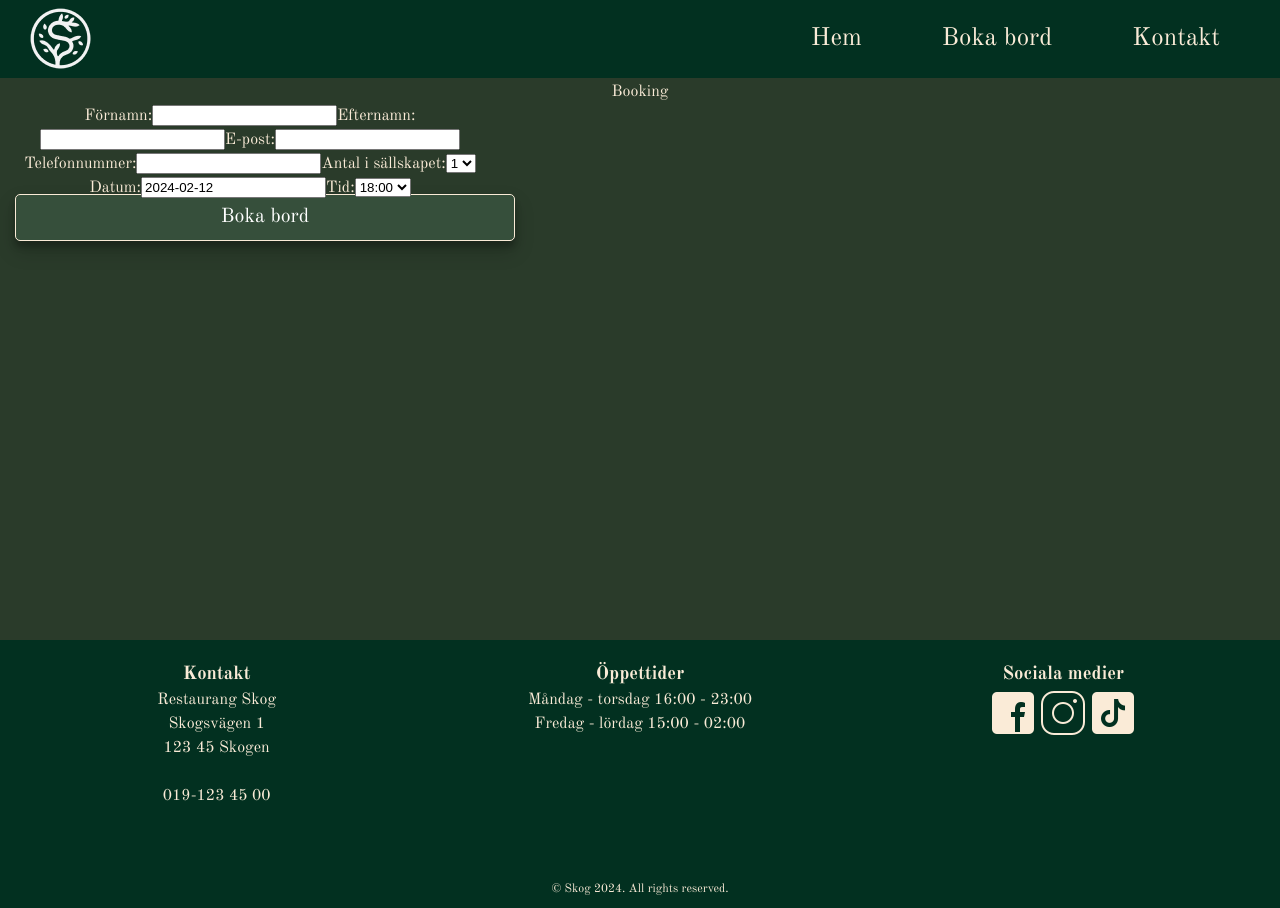
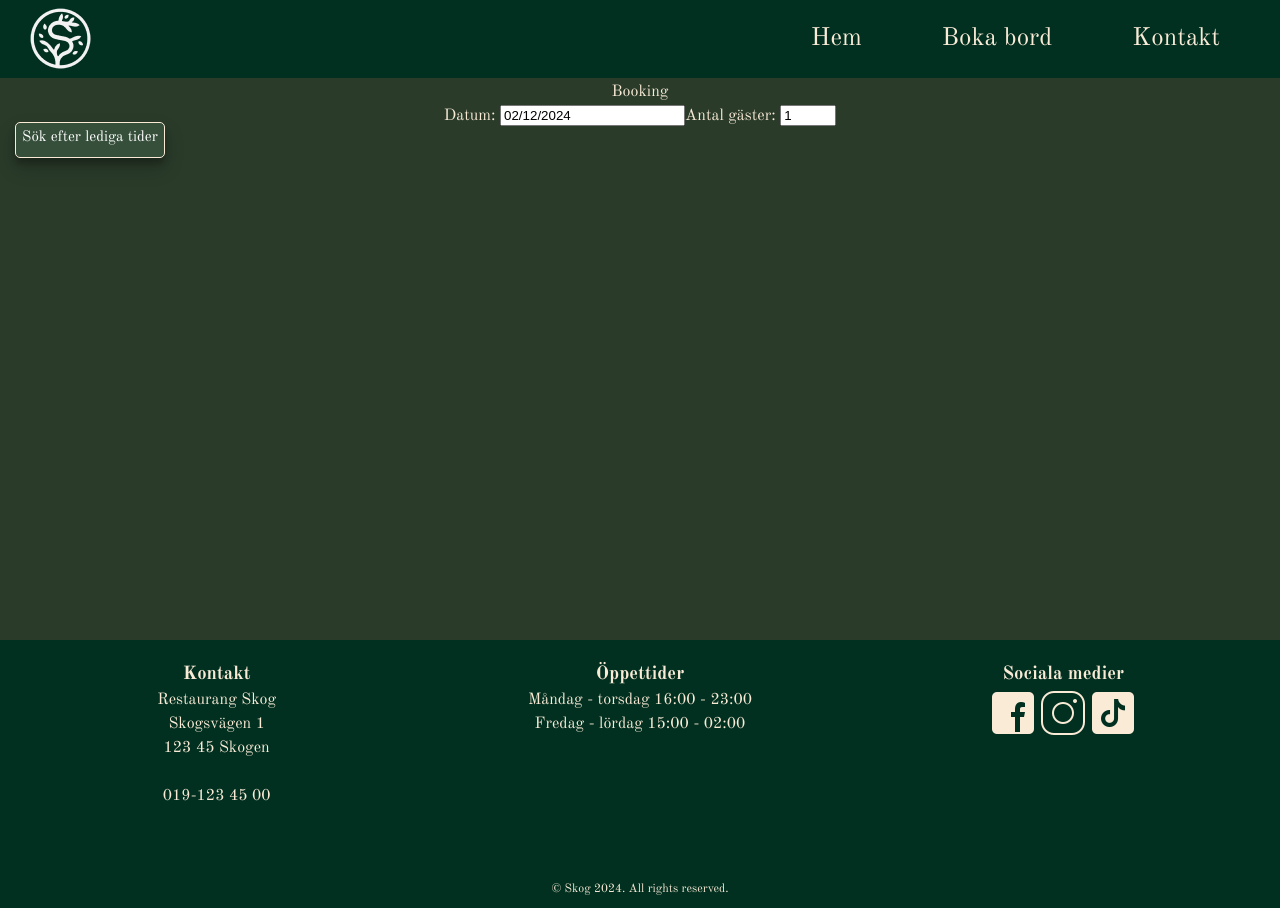
Before and after one commit to Medieinstitutet/the-restaurant-dream-team-6, a React (Vite) app: page /booking in a window 1280 px wide. Built offline with nearby package versions, Linux system fonts and the light colour scheme.

Commit message:
Updated BookingForm, added CheckTables, CustomerInfo, Confirmation. Deleted ConfirmedBooking, FailedBooking. Added types.ts with BookingInfo interface

```diff
--- a/package.json
+++ b/package.json
@@ -14,7 +14,7 @@
     "react": "^18.2.0",
     "react-datepicker": "^6.1.0",
     "react-dom": "^18.2.0",
-    "react-router-dom": "^6.22.0"
+    "react-router-dom": "^6.22.1"
   },
   "devDependencies": {
     "@types/react": "^18.2.43",
--- a/src/components/BookingForm.tsx
+++ b/src/components/BookingForm.tsx
@@ -1,150 +1,95 @@
 import React, { useState } from "react";
+import CheckTables from "./CheckTables";
+import CustomerInfo from "./CustomerInfo";
+import Confirmation from "./Confirmation";
 import axios from "axios";
-import DatePicker from "react-datepicker";
-import { registerLocale } from "react-datepicker";
-import sv from "date-fns/locale/sv";
-import "react-datepicker/dist/react-datepicker.css";
 import { restaurantId } from "../services/api";
-import ConfirmedBooking from "./ConfirmedBooking";
-import FailedBooking from "./FailedBooking";
+import { useNavigate } from "react-router-dom";
 
-registerLocale("sv", sv);
+//interface för bokningsdata
+interface BookingInfo {
+	date: string;
+	time: string;
+	numberOfGuests: number;
+	customer?: {
+		name: string;
+		lastname: string;
+		email: string;
+		phone: string;
+	};
+}
 
 const BookingForm: React.FC = () => {
-	const [firstName, setFirstName] = useState("");
-	const [lastName, setLastName] = useState("");
-	const [email, setEmail] = useState("");
-	const [phone, setPhone] = useState("");
-	const [numberOfGuests, setNumberOfGuests] = useState(1);
-	const [selectedDate, setSelectedDate] = useState(new Date());
-	const [selectedTime, setSelectedTime] = useState("18:00");
-	const [bookingStatus, setBookingStatus] = useState<string | null>(null);
+	const [bookingInfo, setBookingInfo] = useState<BookingInfo>({
+		date: "",
+		time: "",
+		numberOfGuests: 0,
+	});
+	const [step, setStep] = useState<number>(1);
+	const [errorMessage, setErrorMessage] = useState<string>("");
+	const navigate = useNavigate();
 
-	const handleSubmit = async (event: React.FormEvent<HTMLFormElement>) => {
-		event.preventDefault();
+	//Funktion som hanterar steg 1 formuläret - kolla tillgängligheten
+	const handleStep1Submit = (data: { date: string; time: string; numberOfGuests: number }) => {
+		setBookingInfo(data);
+		setStep(2);
+	};
+	//Funktion som hanterar steg 2 formuläret - customer info
+	const handleStep2Submit = (customerData: any) => {
+		setBookingInfo((prevData) => ({ ...prevData, customer: customerData }));
+		setStep(3);
+	};
 
-		// datum till rätt format YYYY-MM-DD
-		const dateStamp = selectedDate.toISOString().substring(0, 10);
+	const [loading, setLoading] = useState(false);
 
-		const bookingData = {
-			restaurantId,
-			date: dateStamp,
-			time: selectedTime,
-			numberOfGuests,
-			customer: {
-				name: firstName,
-				lastname: lastName,
-				email: email,
-				phone: phone,
-			},
-		};
-
+	//Funktion som hanterar bokningsbekräftelsen
+	const handleConfirmation = async () => {
+		setLoading(true);
 		try {
-			const response = await axios.post("https://school-restaurant-api.azurewebsites.net/booking/create", bookingData, {
-				headers: {
-					Authorization: `Bearer ${restaurantId}`,
-				},
+			// skicka POST requesten till API:et för att skapa bokningen
+			await axios.post("https://school-restaurant-api.azurewebsites.net/booking/create", {
+				restaurantId,
+				date: bookingInfo.date,
+				time: bookingInfo.time,
+				numberOfGuests: bookingInfo.numberOfGuests,
+				customer: bookingInfo.customer,
 			});
 
-			setBookingStatus("successful");
-
-			setFirstName("");
-			setLastName("");
-			setEmail("");
-			setPhone("");
-			setNumberOfGuests(1);
-			setSelectedDate(new Date());
-			setSelectedTime("18:00");
+			// om bokningen lyckas, gå vidare till steg 4
+			setStep(4);
 		} catch (error) {
-			setBookingStatus("failed");
-			console.error(error);
+			console.error("Fel vid skapandet av bokning:", error);
+			setErrorMessage("Något gick fel vid bokning. Försök igen senare eller ring oss för att få hjälp.");
+		} finally {
+			setLoading(false);
 		}
 	};
 
+	//Rendera varje steg i bokningen
 	return (
-		<>
-			<form
-				className="form"
-				onSubmit={handleSubmit}
-			>
-				<label htmlFor="firstName">Förnamn:</label>
-				<input
-					type="text"
-					id="firstName"
-					value={firstName}
-					onChange={(e) => setFirstName(e.target.value)}
+		<div>
+			{errorMessage && <p>{errorMessage}</p>}
+			{loading && <p>Laddar..</p>}
+			{step === 1 && <CheckTables onSubmit={handleStep1Submit} />}
+			{step === 2 && (
+				<CustomerInfo
+					onSubmit={handleStep2Submit}
+					onConfirm={handleConfirmation}
+					bookingInfo={bookingInfo}
 				/>
-
-				<label htmlFor="lastName">Efternamn:</label>
-				<input
-					type="text"
-					id="lastName"
-					value={lastName}
-					onChange={(e) => setLastName(e.target.value)}
+			)}
+			{step === 3 && (
+				<Confirmation
+					onConfirm={handleConfirmation}
+					navigate={navigate}
+					customerData={{
+						name: bookingInfo.customer?.name || "",
+						time: bookingInfo.time,
+						date: bookingInfo.date,
+					}}
 				/>
-
-				<label htmlFor="email">E-post:</label>
-				<input
-					type="email"
-					id="email"
-					value={email}
-					onChange={(e) => setEmail(e.target.value)}
-				/>
-
-				<label htmlFor="phone">Telefonnummer:</label>
-				<input
-					type="tel"
-					id="phone"
-					value={phone}
-					onChange={(e) => setPhone(e.target.value)}
-				/>
-
-				<label htmlFor="numberOfGuests">Antal i sällskapet:</label>
-				<select
-					id="numberOfGuests"
-					value={numberOfGuests}
-					onChange={(e) => setNumberOfGuests(parseInt(e.target.value))}
-				>
-					{[1, 2, 3, 4, 5, 6].map((number) => (
-						<option
-							key={number}
-							value={number}
-						>
-							{number}
-						</option>
-					))}
-				</select>
-
-				<label htmlFor="date">Datum:</label>
-				<DatePicker
-					id="date"
-					className="datepicker"
-					dateFormat="yyyy-MM-dd"
-					selected={selectedDate}
-					onChange={(date: Date | null) => setSelectedDate(date ? date : new Date())}
-					locale="sv"
-				/>
-
-				<label htmlFor="time">Tid:</label>
-				<select
-					id="time"
-					value={selectedTime}
-					onChange={(e) => setSelectedTime(e.target.value)}
-				>
-					<option value="18:00">18:00</option>
-					<option value="21:00">21:00</option>
-				</select>
-
-				<button
-					className="bookBtn"
-					type="submit"
-				>
-					Boka bord
-				</button>
-			</form>
-			{bookingStatus === "successful" && <ConfirmedBooking />}
-			{bookingStatus === "failed" && <FailedBooking />}
-		</>
+			)}
+		</div>
 	);
 };
 
--- /dev/null
+++ b/src/components/CheckTables.tsx
@@ -0,0 +1,95 @@
+import React, { useState } from "react";
+import axios from "axios";
+import DatePicker, { registerLocale } from "react-datepicker";
+import { sv } from "date-fns/locale/sv";
+import "react-datepicker/dist/react-datepicker.css";
+import { restaurantId } from "../services/api";
+
+registerLocale("sv", sv);
+
+interface CheckTablesProps {
+	onSubmit: (data: { date: string; time: string; numberOfGuests: number }) => void;
+}
+
+//CheckTables-komponenten som kollar tillgängligheten
+const CheckTables: React.FC<CheckTablesProps> = ({ onSubmit }) => {
+	const [date, setDate] = useState(new Date());
+	const [time, setTime] = useState("");
+	const [numberOfGuests, setNumberOfGuests] = useState(1);
+	const [availableTimes, setAvailableTimes] = useState<string[]>([]);
+	const [errorMessage, setErrorMessage] = useState("");
+	const [hasChecked, setHasChecked] = useState(false);
+
+	const handleCheckAvailability = async () => {
+		setAvailableTimes([]);
+		setErrorMessage("");
+		setHasChecked(true);
+
+		try {
+			const response = await axios.get(`https://school-restaurant-api.azurewebsites.net/booking/restaurant/${restaurantId}?date=${date.toISOString()}`);
+
+			const bookings = response.data;
+			const totalAvailableTables = 15 * 6;
+
+			const bookedSeats = bookings.reduce((total: number, booking: any) => total + parseInt(booking.numberOfGuests), 0);
+			const availableSeats = totalAvailableTables - bookedSeats;
+
+			if (availableSeats >= numberOfGuests) {
+				setErrorMessage("");
+				//Filtrera bokningar baserat på antal gäster och hämta lediga tider
+				const availableTimesForGuests = bookings.filter((booking: any) => parseInt(booking.numberOfGuests) >= numberOfGuests).map((booking: any) => booking.time);
+
+				setAvailableTimes([...new Set(availableTimesForGuests as string[])]);
+			} else {
+				setErrorMessage("Tyvärr finns det inga lediga bord vid detta datum och tid. Vänligen välj en annan tid.");
+			}
+		} catch (error) {
+			console.error("Fel vid koll av tillgängliga tider:", error);
+			setErrorMessage("Något gick fel vid koll av tillgängliga tider. Försök igen senare eller ring oss för att få hjälp.");
+		}
+	};
+
+	//Renderar formuläret för att kolla tillgängligheten
+	return (
+		<div className="booking">
+			<label>Datum: </label>
+			<DatePicker
+				selected={date}
+				onChange={(date: Date) => setDate(date)}
+				locale="sv"
+			/>
+			<label>Antal gäster: </label>
+			<input
+				type="number"
+				min="1"
+				max="90"
+				value={numberOfGuests}
+				onChange={(e) => setNumberOfGuests(parseInt(e.target.value))}
+			/>
+			<button onClick={handleCheckAvailability}>Sök efter lediga tider</button>
+			{errorMessage && <p>{errorMessage}</p>}
+			{availableTimes.length > 0 ? (
+				<>
+					<p>Tillgängliga tider:</p>
+					{availableTimes.map((time, index) => (
+						<div key={index}>
+							<input
+								type="radio"
+								id={`time-${index}`}
+								name="time"
+								value={time}
+								onChange={() => setTime(time)}
+							/>
+							<label htmlFor={`time-${index}`}>{time}</label>
+						</div>
+					))}
+					<button onClick={() => onSubmit({ date: date.toISOString(), time, numberOfGuests })}>Gå vidare</button>
+				</>
+			) : (
+				hasChecked && <p>Tyvärr finns det inga lediga bord vid detta datum och tid. Vänligen välj en annan tid.</p>
+			)}
+		</div>
+	);
+};
+
+export default CheckTables;
--- /dev/null
+++ b/src/components/Confirmation.tsx
@@ -0,0 +1,31 @@
+import React from "react";
+import { NavigateFunction } from "react-router-dom";
+
+//interface för props till bokningsbekräftelse
+interface ConfirmationProps {
+	onConfirm: () => Promise<void>;
+	navigate: NavigateFunction;
+	customerData: {
+		name: string;
+		time: string;
+		date: string;
+	};
+}
+
+const Confirmation: React.FC<ConfirmationProps> = ({ customerData }) => {
+	const dateObject = new Date(customerData.date);
+
+	// Formatera datumet till YYYY-MM-DD
+	const formattedDate = dateObject.toISOString().split("T")[0];
+
+	//Renderar bokningsbekräftelsen till användaren
+	return (
+		<div>
+			<p>
+				Tack för din bokning, {customerData.name}! Välkommen till bords kl. {customerData.time}, den {formattedDate}.
+			</p>
+		</div>
+	);
+};
+
+export default Confirmation;
--- /dev/null
+++ b/src/components/CustomerInfo.tsx
@@ -0,0 +1,81 @@
+import React, { useState } from "react";
+import { BookingInfo } from "../types";
+
+//interface props för användarens information
+interface CustomerInfoProps {
+	onSubmit: (customerData: { name: string; lastname: string; email: string; phone: string; gdprApproved: boolean }) => void;
+	onConfirm: () => void;
+	bookingInfo: BookingInfo;
+}
+
+const CustomerInfo: React.FC<CustomerInfoProps> = ({ onSubmit, onConfirm }) => {
+	const [name, setName] = useState("");
+	const [lastname, setLastname] = useState("");
+	const [email, setEmail] = useState("");
+	const [phone, setPhone] = useState("");
+	const [gdprApproved, setGdprApproved] = useState(false);
+	const [errorMessage, setErrorMessage] = useState("");
+
+	const handleConfirmBooking = async () => {
+		// Validering av formuläret innan bokningen skapas
+		if (name && lastname && email && phone && gdprApproved) {
+			onSubmit({ name, lastname, email, phone, gdprApproved });
+
+			await onConfirm();
+		} else {
+			setErrorMessage("Alla fält måste fyllas i och GDPR godkännas för att bokningen ska kunna slutföras.");
+		}
+	};
+
+	//Renderar formulär för användarens information
+	return (
+		<div className="booking">
+			<label>Förnamn: </label>
+			<input
+				type="text"
+				value={name}
+				onChange={(e) => setName(e.target.value)}
+				required
+			/>
+			<label>Efternamn: </label>
+			<input
+				type="text"
+				value={lastname}
+				onChange={(e) => setLastname(e.target.value)}
+				required
+			/>
+			<label>E-post: </label>
+			<input
+				type="email"
+				value={email}
+				onChange={(e) => setEmail(e.target.value)}
+				required
+			/>
+			<label>Telefonnummer: </label>
+			<input
+				type="tel"
+				value={phone}
+				onChange={(e) => setPhone(e.target.value)}
+				required
+			/>
+			<label>
+				<input
+					type="checkbox"
+					checked={gdprApproved}
+					onChange={() => setGdprApproved(!gdprApproved)}
+					required
+				/>
+				Jag samtycker enligt GDPR
+			</label>
+			<button
+				onClick={handleConfirmBooking}
+				disabled={!name || !lastname || !email || !phone || !gdprApproved}
+			>
+				Bekräfta bokning
+			</button>
+			{errorMessage && <p>{errorMessage}</p>}
+		</div>
+	);
+};
+
+export default CustomerInfo;
--- /dev/null
+++ b/src/types.ts
@@ -0,0 +1,11 @@
+export interface BookingInfo {
+	date: string;
+	time: string;
+	numberOfGuests: number;
+	customer?: {
+		name: string;
+		lastname: string;
+		email: string;
+		phone: string;
+	};
+}
```
Also changed, not shown: src/components/ConfirmedBooking.tsx (deleted, +0 -10 lines), src/components/FailedBooking.tsx (deleted, +0 -10 lines), 1 other file (tests, documents, lock files or other folders).
